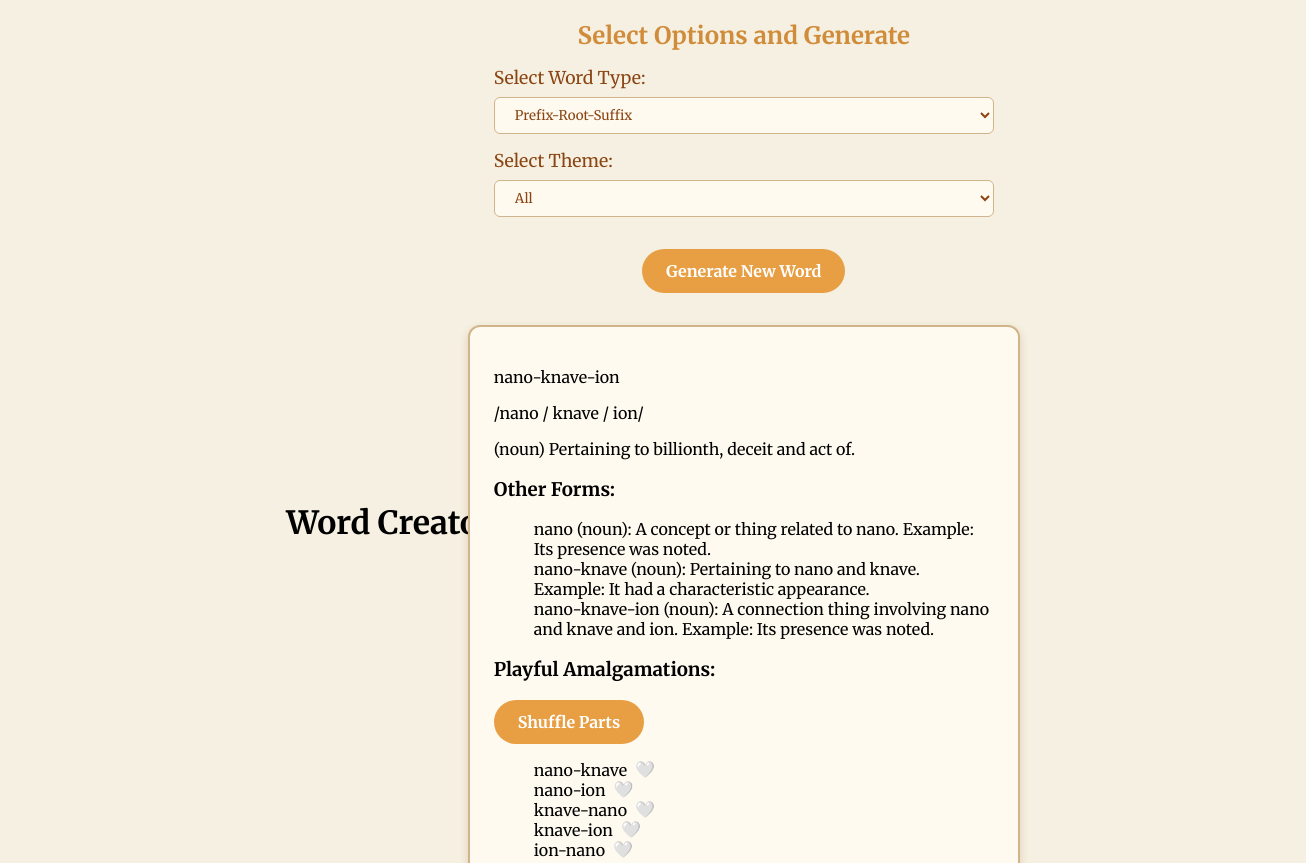
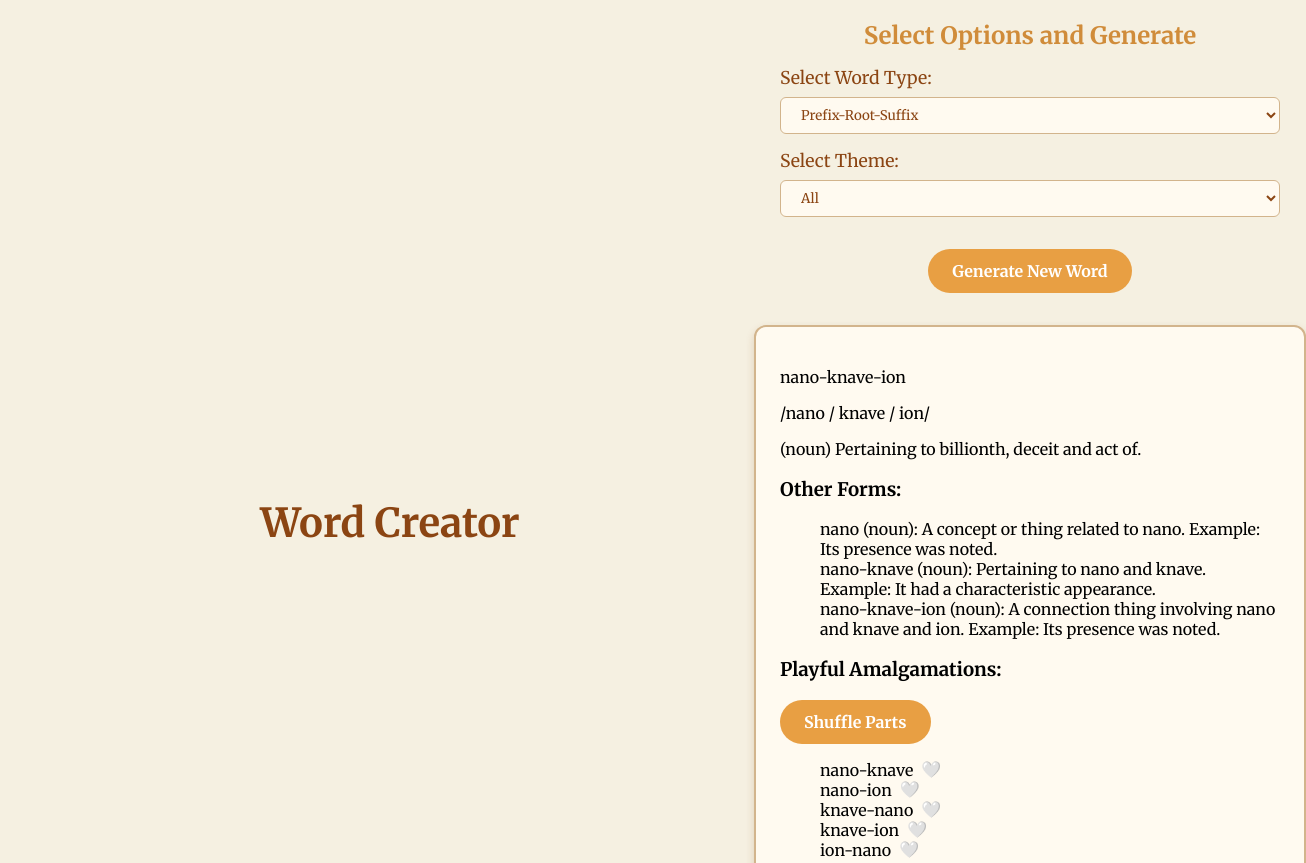
Before and after one commit to kappter/word, a plain HTML site: page index.html in a window 1280 px wide. Shown: the top 863 px of the page, 1306 px wide, since content can reach past the window. Drawn offline with Linux system fonts and the light colour scheme.

Commit message:
Add files via upload

```diff
--- a/style.css
+++ b/style.css
@@ -21,6 +21,14 @@ body {
     min-height: 100vh;
     margin: 0;
     font-family: 'Merriweather', serif;
+}
+
+h1 {
+    text-align: center;
+    width: 100%;
+    margin: 1rem 0;
+    color: #8b4513;
+    font-size: 2.5rem;
 }
 
 #wordContainer {
```
